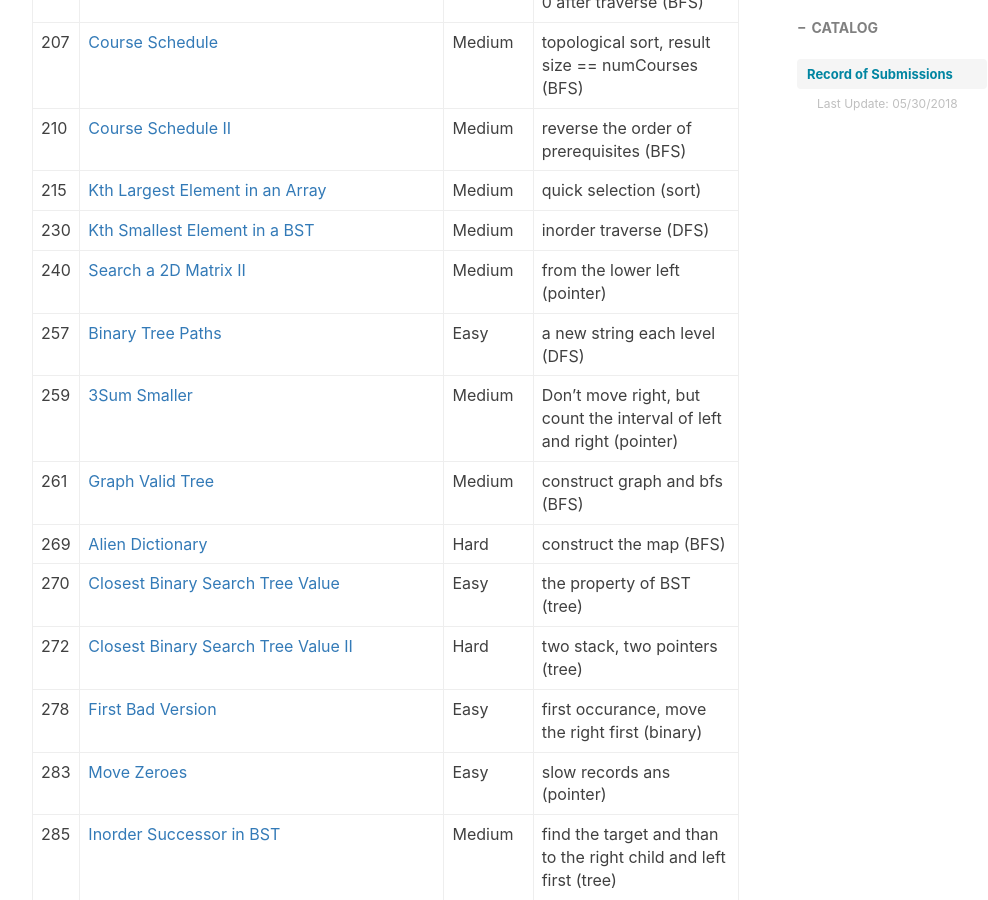
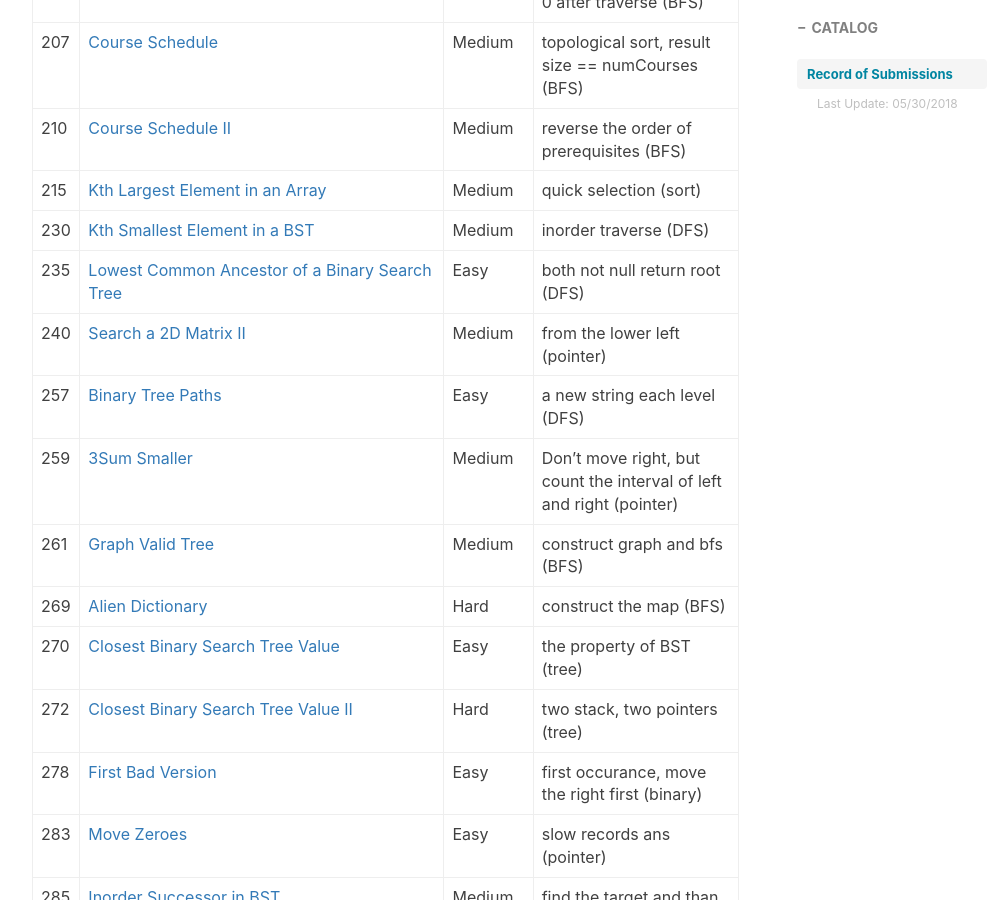
Before and after one commit to ly16/ly16.github.io, a Jekyll site: the page built from _posts/2018-05-18-leetcode-record-round1.md, in a window 1280 px wide and 900 px high, scrolled down 3362 px. Shown: the whole window, without its empty margins (233-1221 px from the left). Built offline with Jekyll 4.4.1, drawn with Linux system fonts in a browser that asks for light colours; nearby versions of some CDN libraries; comment, search, counter and statistics services are not loaded.

Commit message:
Update 2018-05-18-leetcode-record-round1.md

```diff
--- a/_posts/2018-05-18-leetcode-record-round1.md
+++ b/_posts/2018-05-18-leetcode-record-round1.md
@@ -63,6 +63,7 @@ tags:
 |210|[Course Schedule II](https://github.com/ly16/LC-Practice/blob/master/Course%20Schedule%20II.java)|Medium|reverse the order of prerequisites (BFS)|
 |215|[Kth Largest Element in an Array](https://github.com/ly16/LC-Practice/blob/master/Kth%20Largest%20Element.java)|Medium|quick selection (sort)|
 |230|[Kth Smallest Element in a BST](https://github.com/ly16/LC-Practice/blob/master/Kth%20Smallest%20Element%20in%20a%20BST.java)|Medium|inorder traverse (DFS)|
+|235|[Lowest Common Ancestor of a Binary Search Tree](https://github.com/ly16/LC-Practice/blob/master/Lowest%20Common%20Ancestor%20I.java)|Easy|both not null return root (DFS)|
 |240|[Search a 2D Matrix II](https://github.com/ly16/LC-Practice/blob/master/Search%20a%202D%20Matrix%20II.java)|Medium|from the lower left (pointer)|
 |257|[Binary Tree Paths](https://github.com/ly16/LC-Practice/blob/master/Binary%20Tree%20Paths.java)|Easy|a new string each level (DFS)|
 |259|[3Sum Smaller](https://github.com/ly16/LC-Practice/blob/master/3Sum%20Smaller.java)|Medium|Don't move right, but count the interval of left and right (pointer)|
```
